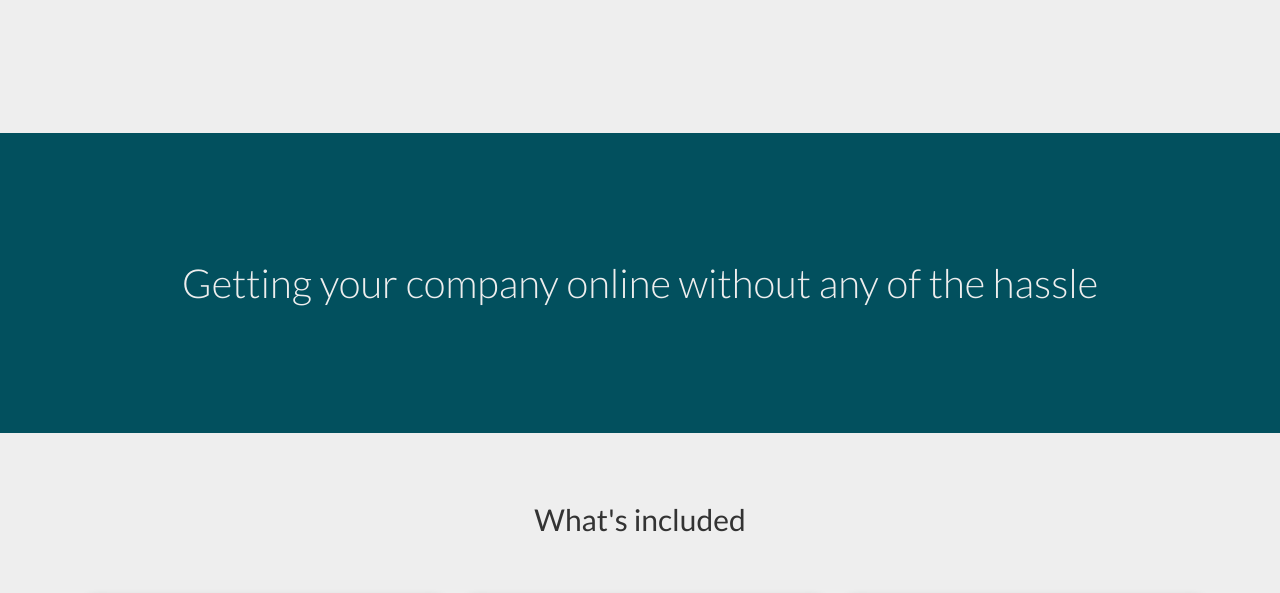
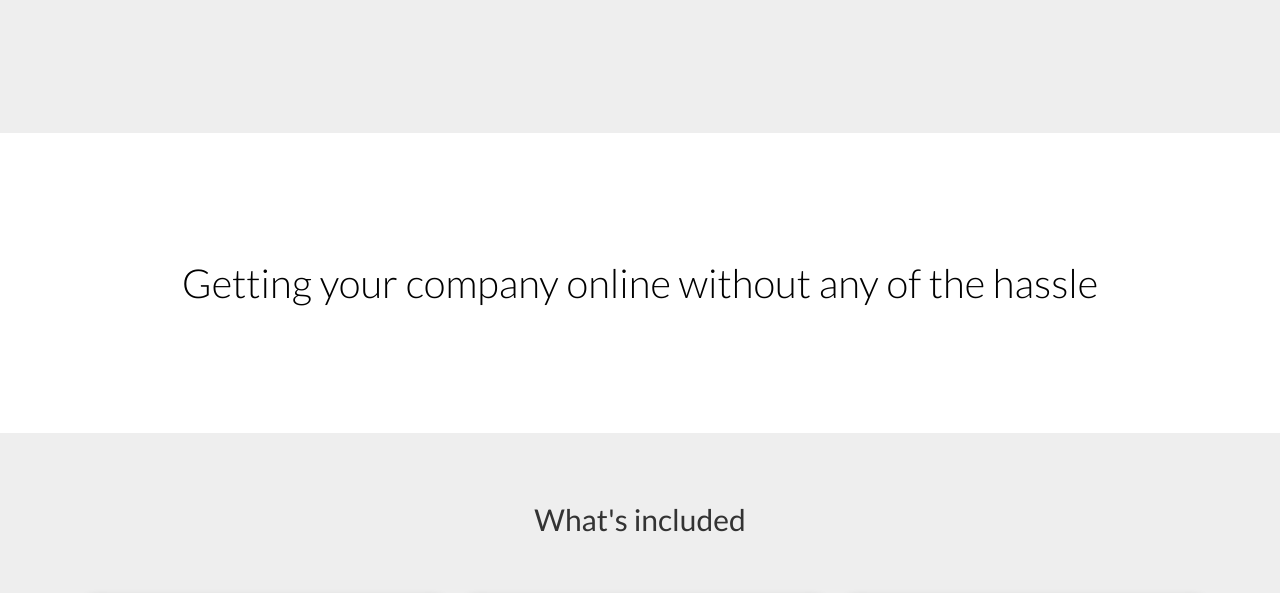
Before and after one commit to taesup/signa, a plain HTML site: page index.html in a window 1280 px wide. Shown: the part 1480-2073 px from the top of the page. Drawn offline with nearby package versions, Linux system fonts and the light colour scheme.

Commit message:
change quote section to white

```diff
--- a/css/main.css
+++ b/css/main.css
@@ -12,8 +12,8 @@ html, body {
   align-items: center;
   justify-content: center;
   text-align: center;
-  color: #eee;
-  background-color: #02505E; }
+  color: black;
+  background-color: white; }
 .card {
   padding: 30px;
   background-color: white;
```
